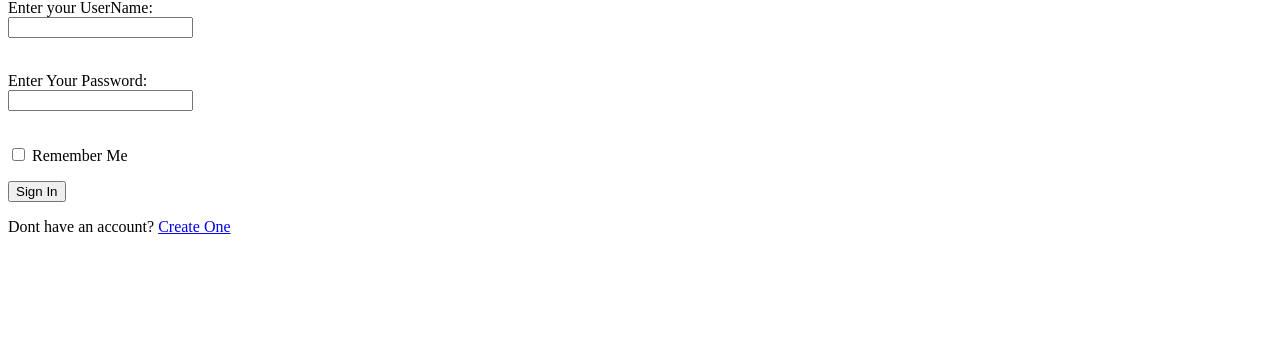
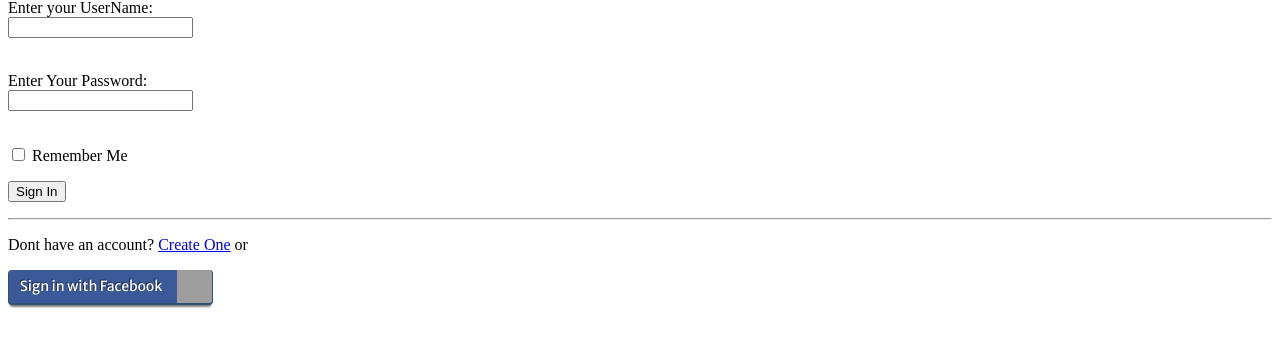
Before and after one commit to Tanishka1997/FriendZone, a Flask app: page /login in a window 1280 px wide. Shown: the part 117-464 px from the top of the page. Run offline with Flask 2, Linux system fonts and the light colour scheme; grey boxes are pictures that could not be loaded.

Commit message:
facebook login

```diff
--- a/app/models.py
+++ b/app/models.py
@@ -1,5 +1,5 @@
 from app import db
-from flask.ext.login import UserMixin
+from flask_login import UserMixin
 class User(UserMixin,db.Model):
     id=db.Column(db.Integer,primary_key=True)
     social_id=db.Column(db.String(64),unique=True)
--- /dev/null
+++ b/app/static/styles/login.css
@@ -0,0 +1,26 @@
+@import url(http://fonts.googleapis.com/css?family=Merriweather+Sans);
+p #facebook {
+
+  padding-right: 45px;
+  height: 35px;
+  background: none;
+  border: none;
+  display: block;
+  background-size: 35px 35px;
+  background-position: right center;
+  background-repeat: no-repeat;
+  border-radius: 4px;
+  color: white;
+  font-family:"Merriweather Sans", sans-serif;
+  font-size: 14px;
+  margin-bottom: 15px;
+  width: 205px;
+  border-bottom: 2px solid transparent;
+  border-left: 1px solid transparent;
+  border-right: 1px solid transparent;
+  box-shadow: 0 4px 2px -2px gray;
+  text-shadow: rgba(0, 0, 0, .5) -1px -1px 0;
+  border-color: #2d5073;
+  background-color: #3b5998;
+  background-image: url(http://icons.iconarchive.com/icons/danleech/simple/512/facebook-icon.png);
+}
--- a/app/templates/base.html
+++ b/app/templates/base.html
@@ -7,6 +7,7 @@
     {%else%}
     <title>Welcome to Friendzone</title>
     {%endif%}
+
   </head>
   <body>
     <div>
--- a/app/templates/login.html
+++ b/app/templates/login.html
@@ -1,6 +1,10 @@
 {% extends "base.html" %}
 
 {% block content %}
+<head>
+    <link rel="stylesheet" type="text/css" href="{{url_for('static',filename='styles/login.css') }}">
+</head>
+
   <h1>Sign In</h1>
   <form action="" method="post" name="login">
       {{ form.hidden_tag() }}
@@ -21,5 +25,12 @@
       <p>{{ form.remember_me }} Remember Me</p>
       <p><input type="submit" value="Sign In"></p>
   </form>
-  <p>Dont have an account? <a href="register">Create One</a></p>
+  <hr>
+
+  <p>Dont have an account? <a href="register">Create One</a> or
+    <br>
+    <form action="/authorize/facebook" method="get">
+      <p><button type="submit" id="facebook">Sign in with Facebook</button></p>
+    </form>
+  </p>
 {% endblock %}
--- a/app/views.py
+++ b/app/views.py
@@ -84,7 +84,7 @@ def oauth_callback(provider):
 		return (redirect(url_for('login')))
 	user=User.query.filter_by(social_id=social_id).first()
 	if not user:
-		user = User(social_id=social_id, nickname=username, email=email)
+		user = User(social_id=social_id, user=user_name, email=email)
 		db.session.add(user)
 		db.session.commit()
 	login_user(user, True)
--- a/config.py
+++ b/config.py
@@ -4,3 +4,9 @@ SECRET_KEY='-----'
 basedir=os.path.abspath(os.path.dirname(__file__))
 SQLALCHEMY_DATABASE_URI = 'sqlite:///' + os.path.join(basedir, 'app.db')
 SQLALCHEMY_MIGRATE_REPO = os.path.join(basedir, 'db_repository')
+OAUTH_CREDENTIALS= {
+    'facebook': {
+        'id': '1273624476010013',
+        'secret': 'c0da4260c2755a3c83a87edfe4e4a8e5'
+    }
+    }
```
Also changed, not shown: app/oauth.py (+5 -15 lines), db_repository/versions/006_migration.py (added, +29 -0 lines), app.db.
